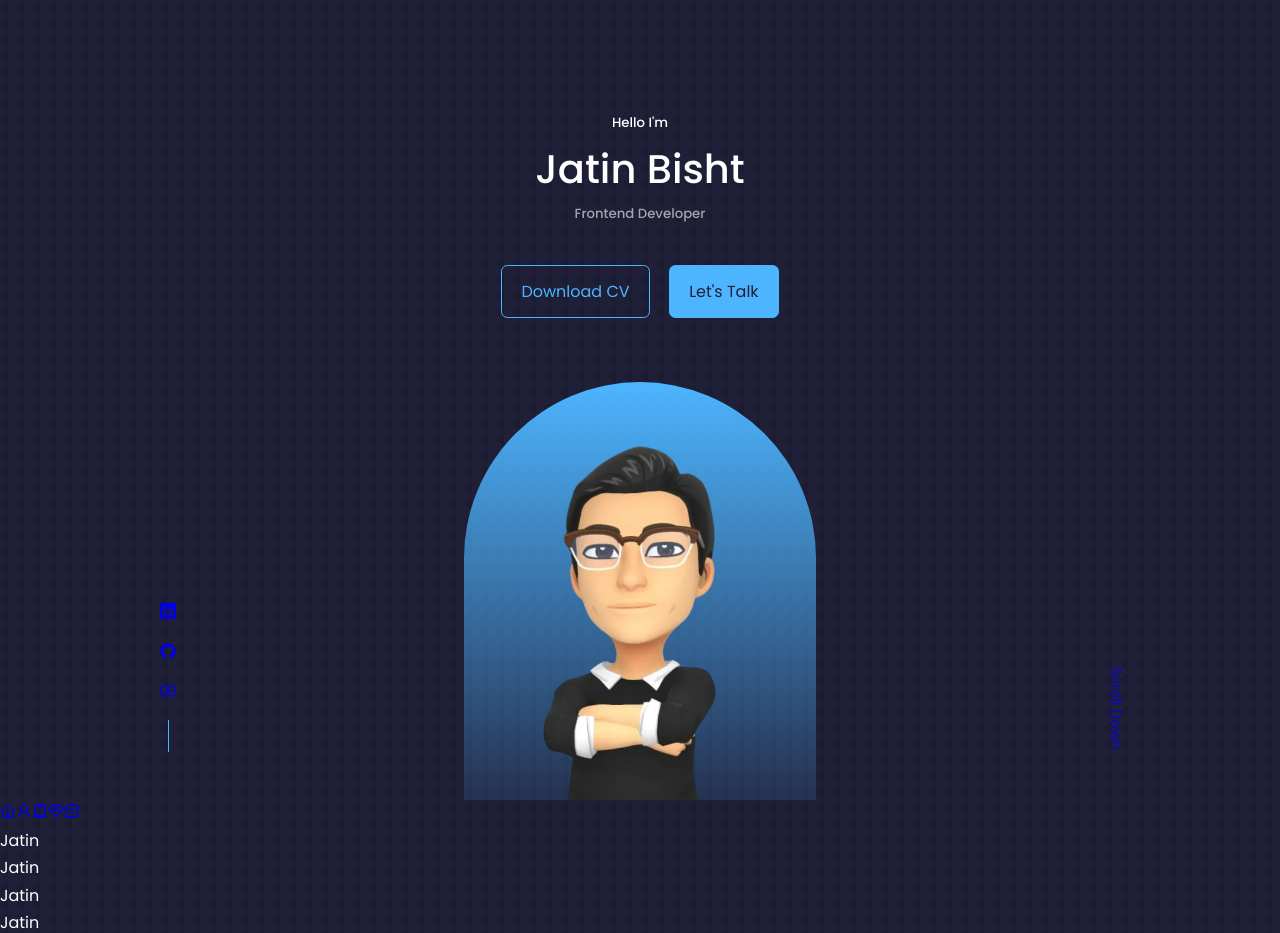
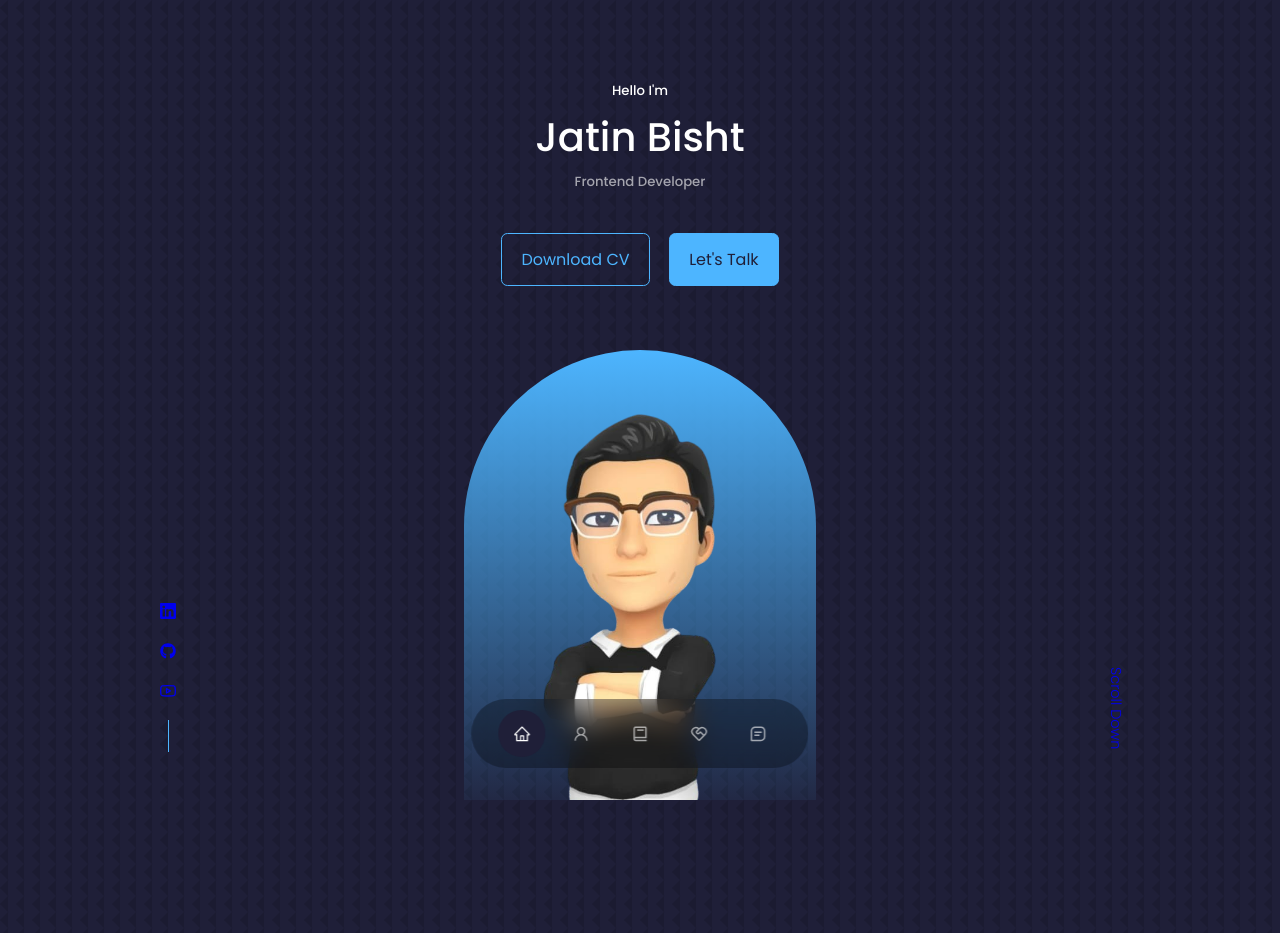
Before and after one commit to JatinBisht2308/PortFolio-Website, a React (Create React App) app in the folder portfolio1/: page / in a window 1280 px wide. Shown: the top 933 px of the page. Built offline with nearby package versions, Linux system fonts and the light colour scheme.

Commit message:
:fire: completed the navbar

```diff
--- a/portfolio1/src/components/about/About.jsx
+++ b/portfolio1/src/components/about/About.jsx
@@ -2,9 +2,7 @@
 import './About.css'
 const About = () => {
   return (
-    <div>
-      <p>Jatin</p>
-    </div>
+    <section id="about">About</section>
   )
 }
 
--- a/portfolio1/src/components/contact/Contact.jsx
+++ b/portfolio1/src/components/contact/Contact.jsx
@@ -2,9 +2,7 @@
 import './Contact.css'
 const Contact = () => {
   return (
-    <div>
-      <p>Jatin</p>
-    </div>
+    <section id="contact">Contact</section>
   )
 }
 
--- a/portfolio1/src/components/experience/Experience.jsx
+++ b/portfolio1/src/components/experience/Experience.jsx
@@ -2,9 +2,7 @@
 import './Experience.css'
 const Experience = () => {
   return (
-    <div>
-      <p>Jatin</p>
-    </div>
+    <section id="experience">Experience</section>
   )
 }
 
--- a/portfolio1/src/components/header/Header.css
+++ b/portfolio1/src/components/header/Header.css
@@ -1,6 +1,6 @@
 header {
   height: 100vh;
-  padding-top: 7rem;
+  padding-top: 5rem;
   overflow: hidden;
 }
 .header__container {
--- a/portfolio1/src/components/navbar/Nav.css
+++ b/portfolio1/src/components/navbar/Nav.css
@@ -0,0 +1,32 @@
+nav{
+    background: rgba(0,0,0,0.3);
+    width: max-content;
+    display: block;
+    padding: 0.7rem 1.7rem;
+    z-index:  2;
+    position: fixed;
+    left: 50%;
+    transform: translateX(-50%);
+    bottom: 2rem;
+    display: flex;
+    gap: 0.8rem;
+    border-radius:3rem;
+    backdrop-filter: blur(15px);
+}
+nav a{
+    background: transparent;
+    padding: 0.9rem;
+    border-radius:50%;
+    display: flex;
+    color: var(--color-light);
+    font-size: 1.1rem;
+}
+
+nav a:hover{
+    background: rgba(0,0,0,0.3);
+}
+
+nav a.active{
+    background: var(--color-bg);
+    color: var(--color-white);
+}
--- a/portfolio1/src/components/navbar/Nav.jsx
+++ b/portfolio1/src/components/navbar/Nav.jsx
@@ -1,18 +1,51 @@
-import React from 'react'
-import {AiOutlineHome,AiOutlineUser} from 'react-icons/ai';
-import {BiBook,BiMessageSquareDetail} from 'react-icons/bi';
-import {RiServiceLine} from 'react-icons/ri'
-import './Nav.css'
+import React from "react";
+import { AiOutlineHome, AiOutlineUser } from "react-icons/ai";
+import { BiBook, BiMessageSquareDetail } from "react-icons/bi";
+import { RiServiceLine } from "react-icons/ri";
+import "./Nav.css";
+import { useState } from "react";
+
 const Nav = () => {
+  const [activeNav, setActiveNav] = useState("#");
   return (
     <nav>
-      <a href="#"><AiOutlineHome/></a>
-      <a href="#about"><AiOutlineUser/></a>
-      <a href="#experience"><BiBook/></a>
-      <a href="#services"><RiServiceLine/></a>
-      <a href="#contact"><BiMessageSquareDetail/></a>
+      <a
+        href="#"
+        onClick={() => setActiveNav("#")}
+        className={activeNav === "#" ? "active" : ""}
+      >
+        <AiOutlineHome />
+      </a>
+      <a
+        href="#about"
+        onClick={() => setActiveNav("#about")}
+        className={activeNav === "#about" ? "active" : ""}
+      >
+        <AiOutlineUser />
+      </a>
+      <a
+        href="#experience"
+        onClick={() => setActiveNav("#experience")}
+        className={activeNav === "#experience" ? "active" : ""}
+      >
+        <BiBook />
+      </a>
+      <a
+        href="#services"
+        onClick={() => setActiveNav("#services")}
+        className={activeNav === "#services" ? "active" : ""}
+      >
+        <RiServiceLine />
+      </a>
+      <a
+        href="#contact"
+        onClick={() => setActiveNav("#contact")}
+        className={activeNav === "#contact" ? "active" : ""}
+      >
+        <BiMessageSquareDetail />
+      </a>
     </nav>
-  )
-}
+  );
+};
 
 export default Nav;
--- a/portfolio1/src/components/portfolio/Portfolio.jsx
+++ b/portfolio1/src/components/portfolio/Portfolio.jsx
@@ -2,9 +2,7 @@
 import './Portfolio.css'
 const Portfolio = () => {
   return (
-    <div>
-      <p>Jatin</p>
-    </div>
+    <section id="portfolio">Portfolio</section>
   )
 }
 
--- a/portfolio1/src/components/services/Services.jsx
+++ b/portfolio1/src/components/services/Services.jsx
@@ -2,9 +2,7 @@
 import './Services.css'
 const Services = () => {
   return (
-    <div>
-      <p>Jatin</p>
-    </div>
+   <section id="services">Services</section>
   )
 }
 
--- a/portfolio1/src/components/testimonials/Testimonial.jsx
+++ b/portfolio1/src/components/testimonials/Testimonial.jsx
@@ -2,9 +2,7 @@
 import './Testimonial.css'
 const Testimonial = () => {
   return (
-    <div>
-      <p>Jatin</p>
-    </div>
+  <section id="testimonial">Testimonial</section>
   )
 }
 
--- a/portfolio1/src/index.css
+++ b/portfolio1/src/index.css
@@ -68,6 +68,7 @@
 
 section {
   margin-top: 8rem;
+  height: 100vh;
 }
 
 section > h2,
```
